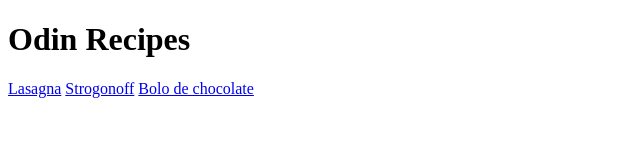
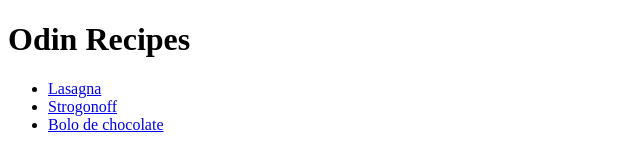
Before and after one commit to Anderson-Soaress/odin-recipes, a plain HTML site: page index.html in a window 1280 px wide. Shown: the whole page, without its empty margins (0-640 px from the left). Drawn offline with Linux system fonts and the light colour scheme.

Commit message:
feat: Update the main page.

```diff
--- a/index.html
+++ b/index.html
@@ -7,8 +7,10 @@
 </head>
 <body>
     <h1>Odin Recipes</h1>
-    <a href="recipes/lasagna.html">Lasagna</a>
-    <a href="recipes/strogonoff.html">Strogonoff</a>
-    <a href="recipes/chocolate-cake.html">Bolo de chocolate</a>
+    <ul>
+        <li><a href="recipes/lasagna.html">Lasagna</a></li>
+        <li><a href="recipes/strogonoff.html">Strogonoff</a></li>
+        <li><a href="recipes/chocolate-cake.html">Bolo de chocolate</a></li>
+    </ul>
 </body>
 </html>
```
